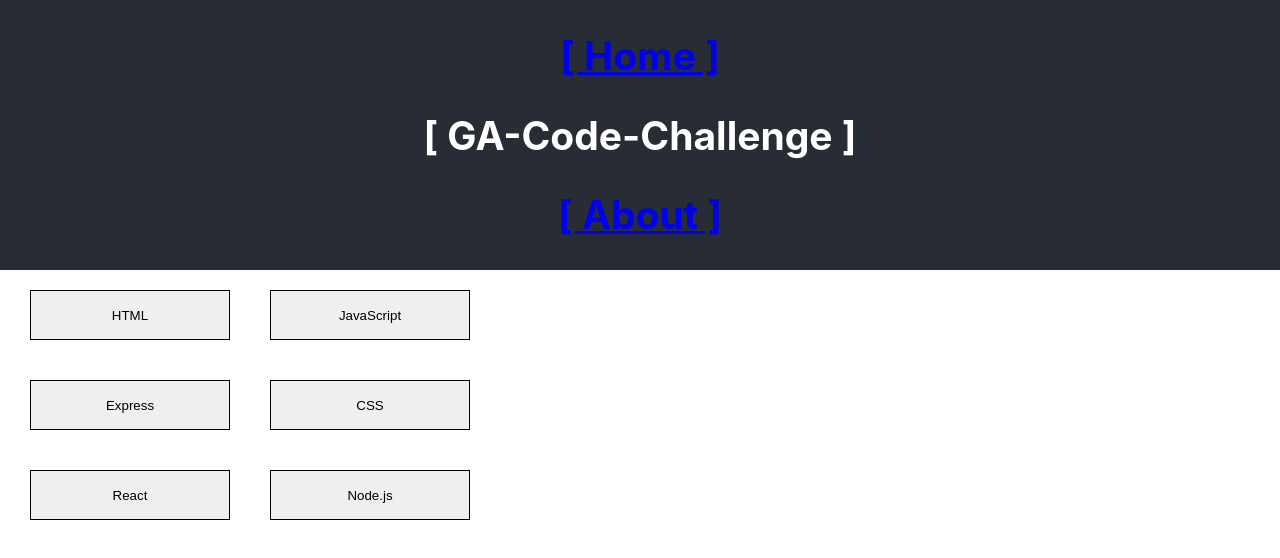
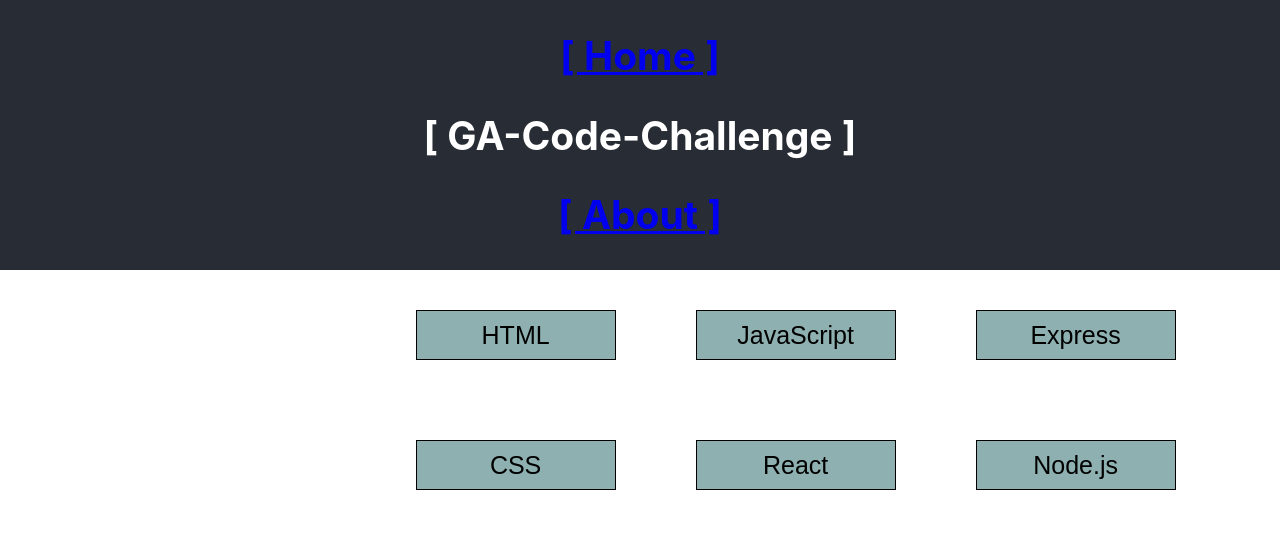
Before and after one commit to wtsia/DevQ, a React (Create React App) app in the folder code-challenge/: page /home in a window 1280 px wide. Shown: the top 558 px of the page. Built offline with nearby package versions, Linux system fonts and the light colour scheme.

Commit message:
home finished until routes

```diff
--- a/code-challenge/src/Components/Home.css
+++ b/code-challenge/src/Components/Home.css
@@ -1,12 +1,16 @@
 div.languages {
    flex-wrap: wrap;
-   width: 500px;
+   width: 900px;
+   position: relative;
+   left: 27%;
 }
 .languages > button {
     border: 1px solid black;
     flex: 1 1 auto;
     width: 200px;
     height: 50px;
-    margin: 20px;
+    margin: 40px;
+    background-color: rgb(142, 176, 176);
+    font-size: 25px;
 
 }
```
